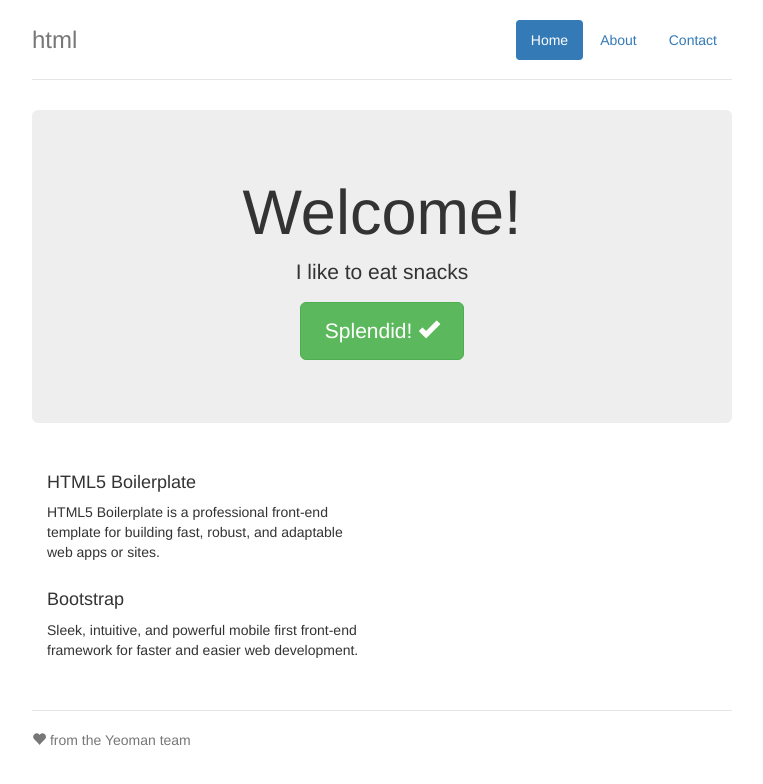
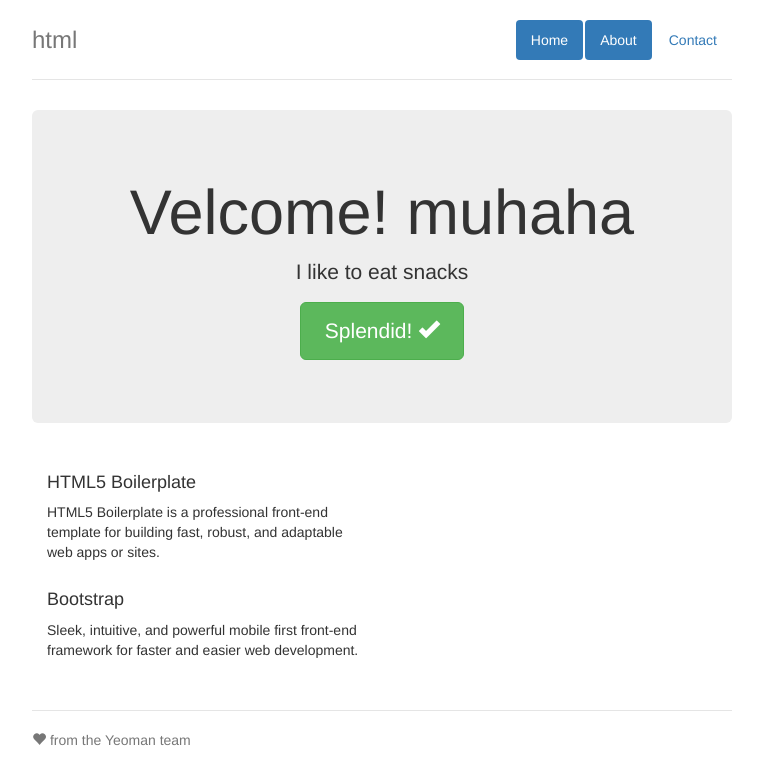
Before and after one commit to zogde001/nedgo, a website: page index.html in a window 1280 px wide. Shown: the whole page, without its empty margins (258-1021 px from the left). Drawn offline with nearby package versions, Linux system fonts and the light colour scheme; files that its build step writes are made by us from their sources.

Commit message:
this is a test message

```diff
--- a/index.html
+++ b/index.html
@@ -26,14 +26,15 @@
       <div class="header">
         <ul class="nav nav-pills pull-right">
           <li class="active"><a href="#">Home</a></li>
-          <li><a href="#">About</a></li>
+          <li class="active"><a href="#">About</a></li>
+          <!-- <li><a href="#">About</a></li> -->
           <li><a href="#">Contact</a></li>
         </ul>
         <h3 class="text-muted">html</h3>
       </div>
 
       <div class="jumbotron">
-        <h1>Welcome!</h1>
+        <h1>Velcome! muhaha</h1>
         <p class="lead">I like to eat snacks</p>
         <p><a class="btn btn-lg btn-success" href="#">Splendid! <span class="glyphicon glyphicon-ok"></span></a></p>
       </div>
```
